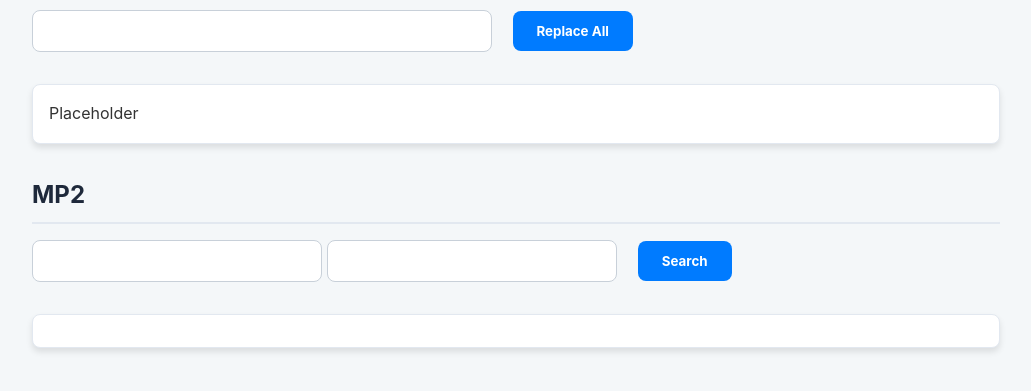
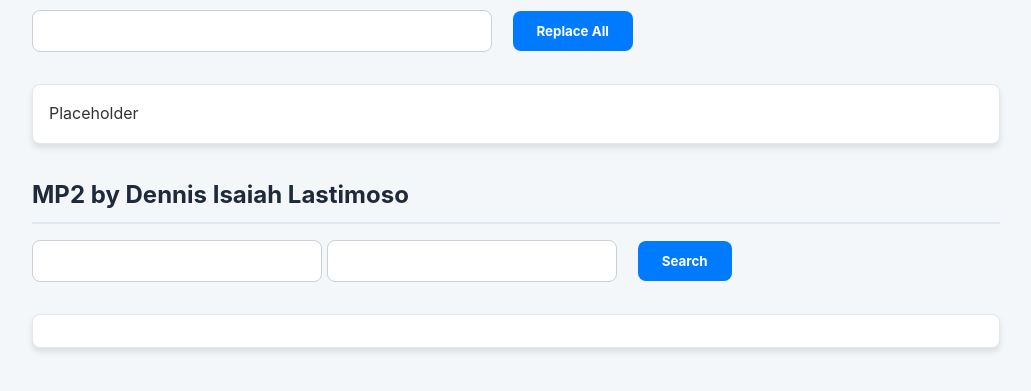
Before and after one commit to dilastimoso/mp-week3, a plain HTML site: page index.html in a window 1280 px wide. Shown: the part 115-506 px from the top of the page, without its empty margins (124-1155 px from the left). Drawn offline with Linux system fonts and the light colour scheme.

Commit message:
Fix MP2 header and correct script tag syntax

```diff
--- a/index.html
+++ b/index.html
@@ -13,7 +13,7 @@
     <button id="btnReplaceAll">Replace All</button>
     <div id="txtOutput">Placeholder</div>
 
-    <h2>MP2</h2>
+    <h2>MP2 by Dennis Isaiah Lastimoso</h2>
     <input type="text" id="mp2Sentence" >
     <input type="text" id="mp2Word" >
     <button id="btnMP2">Search</button>
```
